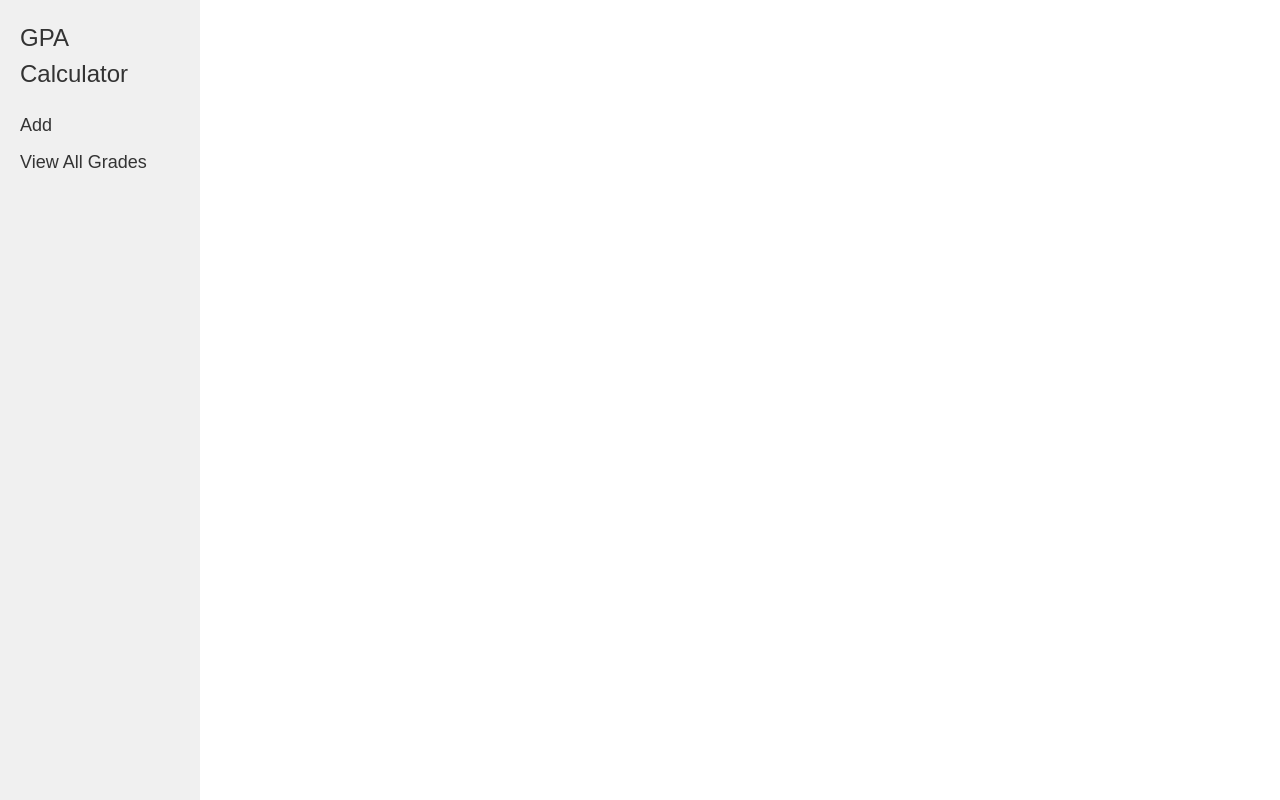
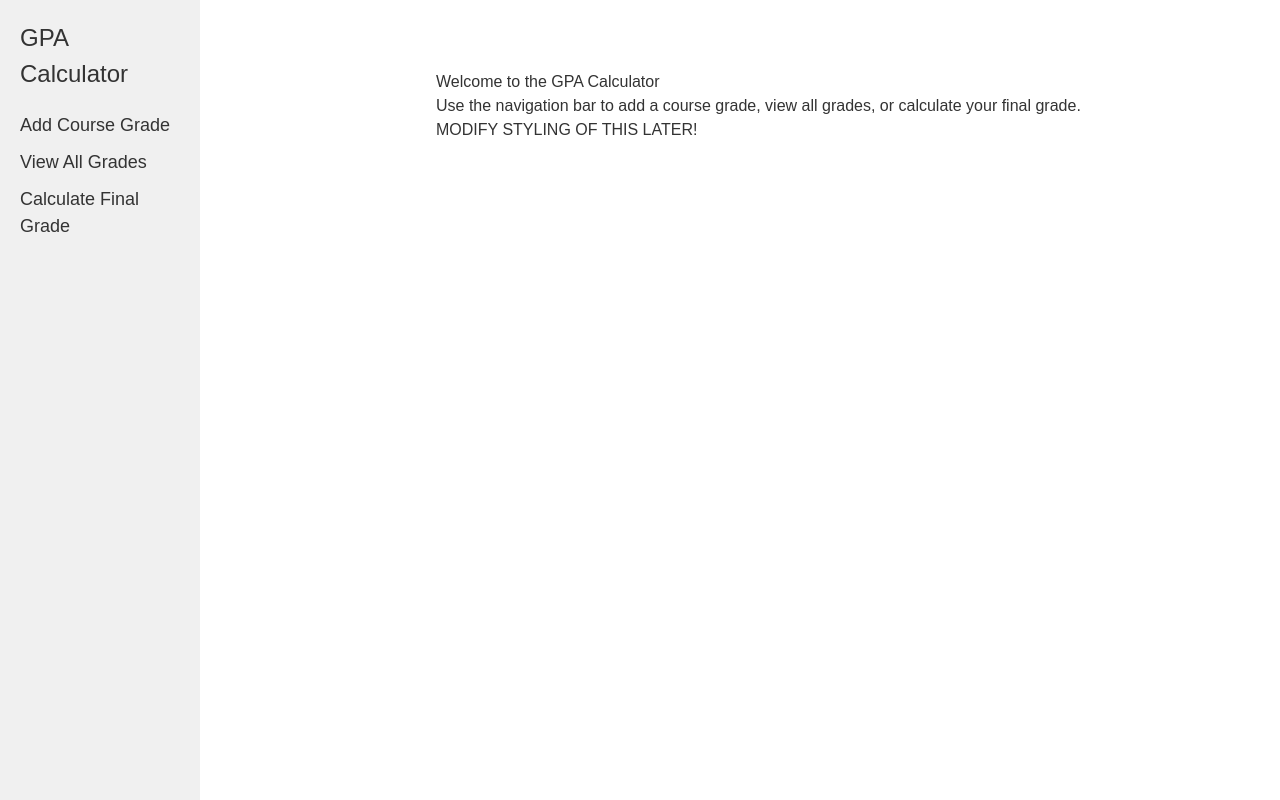
Before and after one commit to software-students-spring2024/5-final-project-spring-2024-team01-5, a Flask app: page / in a window 1280 px wide. Run offline with Flask 3, Linux system fonts and the light colour scheme; some libraries are stand-ins or nearby versions.

Commit message:
Added page for adding grades

```diff
--- a/app/__init__.py
+++ b/app/__init__.py
@@ -1,12 +1,14 @@
 """Module providing framework for the web app."""
-from flask import Flask, render_template
+from flask import Flask, render_template, request, redirect, flash
 from flask_cors import CORS
 from pymongo import MongoClient
 
 # DB Set up
+# TODO: Change these collection and db names if needed
+
 client = MongoClient("mongodb://localhost:27017/")
-db = client["audio-transcriptions"]
-collection = db["transcriptions"]
+db = client["GPACalculator"]
+collection = db["grades"]
 
 
 def create_app(test_config=None):
@@ -20,6 +22,7 @@ def create_app(test_config=None):
         Flask: The configured Flask application.
     """
     app = Flask(__name__)
+    app.secret_key = "secret_key"  # Set the secret key for flash messages
     CORS(app) # Enable CORS for all routes
     if test_config is not None:
         app.config.update(test_config)
@@ -32,5 +35,43 @@ def create_app(test_config=None):
         return render_template("index.html")
 
 
+    @app.route("/add_grade", methods=["GET", "POST"])
+
+    def add_grade():
+        """
+        Route for the add course page.
+        """
+
+        if request.method == "POST":
+            # Handle the POST request
+            # Add the grade to the database or perform any other necessary actions
+            data = request.form
+            course_name = data["course_name"]
+            course_grade = data["course_grade"]
+            print(course_name, course_grade)
+            # Add a flash message
+            flash(f"Grade {course_grade} for {course_name} added successfully", "success")
+            return redirect(request.url)
+        else:
+            # Handle the GET request
+            return render_template("add.html")
+
+    @app.route("/view_grades")
+    def view_grades():
+        """
+        Route for the view grades page.
+        """
+
+        # Fetch the grades from the database
+        # when we add auth, find using user id
+        return render_template("view_grades.html")
+
+    @app.route("/calculate")
+    def calculate():
+        """
+        Route for the calculate GPA page.
+        """
+        # calculate final grade of a class based on the weights of each secrtion
+        return render_template("calculate.html")
 
     return app
--- a/app/app.py
+++ b/app/app.py
@@ -1,37 +1,4 @@
-"""Module providing framework for the web app."""
-from flask import Flask, render_template
-from flask_cors import CORS
-from pymongo import MongoClient
-
-# DB Set up
-client = MongoClient("mongodb://mongodb:27017/")
-db = client["audio-transcriptions"]
-collection = db["transcriptions"]
-
-def create_app(test_config=None):
-    """
-    Create and configure the Flask application.
-
-    Args:
-        test_config (dict, optional): Configuration dictionary for testing purposes. Defaults to None.
-
-    Returns:
-        Flask: The configured Flask application.
-    """
-    app = Flask(__name__)
-    CORS(app) # Enable CORS for all routes
-    if test_config is not None:
-        app.config.update(test_config)
-
-    @app.route("/")
-    def home():
-        """
-        Route for the home page.
-        """
-        return render_template("index.html")
-
-
-    return app
+from __init__ import create_app
 
 if __name__ == "__main__":
     app = create_app()
--- a/app/static/css/styles.css
+++ b/app/static/css/styles.css
@@ -164,7 +164,6 @@ header {
     clear: both;
 }
 
-/* ... Additional CSS if needed ... */
 #insightsSection {
     display: flex;
     flex-direction: row;
--- /dev/null
+++ b/app/templates/calculate.html
@@ -0,0 +1 @@
+{% extends "layout.html" %}
--- a/app/templates/index.html
+++ b/app/templates/index.html
@@ -1 +1,7 @@
 {% extends "layout.html" %}
+{% block content %}
+<!-- home page -->
+    <h1>Welcome to the GPA Calculator</h1>
+    <p>Use the navigation bar to add a course grade, view all grades, or calculate your final grade.</p>
+    <h1>MODIFY STYLING OF THIS LATER!</h1>
+{% endblock %}
--- a/app/templates/layout.html
+++ b/app/templates/layout.html
@@ -4,7 +4,7 @@
     <meta charset="UTF-8">
     <meta http-equiv="X-UA-Compatible" content="IE=edge">
     <meta name="viewport" content="width=device-width, initial-scale=1.0">
-    <title>Flask Web App</title>
+    <title>Grade Calculator</title>
     <link rel="stylesheet" href="{{ url_for('static', filename='css/styles.css') }}">
     <script src="https://cdn.tailwindcss.com"></script>
 </head>
@@ -14,8 +14,9 @@
             <h1>GPA Calculator</h1>
             <nav>
                 <ul id="navList">
-                    <li data-target="add" class="{{ 'active' if request.path == '/add' else '' }}"><a href="/add">Add</a></li>
-                    <li data-target="view_all" class="{{ 'active' if request.path == '/view_all' else '' }}"><a href="/view_all">View All Grades</a></li>
+                    <li data-target="add" class="{{ 'active' if request.path == '/add_grade' else '' }}"><a href="/add_grade">Add Course Grade</a></li>
+                    <li data-target="view_all" class="{{ 'active' if request.path == '/view_grades' else '' }}"><a href="/view_grades">View All Grades</a></li>
+                    <li data-target="view_all" class="{{ 'active' if request.path == '/calculate' else '' }}"><a href="/calculate">Calculate Final Grade</a></li>
                 </ul>
             </nav>
         </div>
--- /dev/null
+++ b/app/templates/view_grades.html
@@ -0,0 +1 @@
+{% extends "layout.html" %}
```
Also changed, not shown: app/templates/add.html (added, +43 -0 lines), 2 other files.
